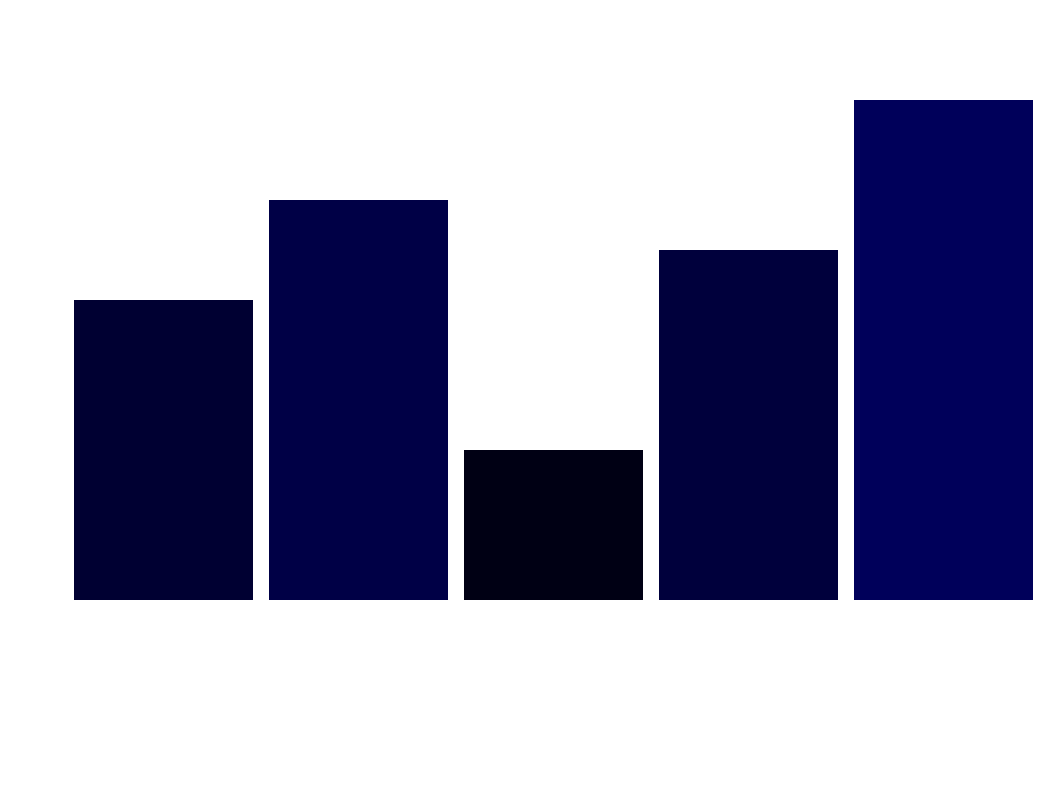
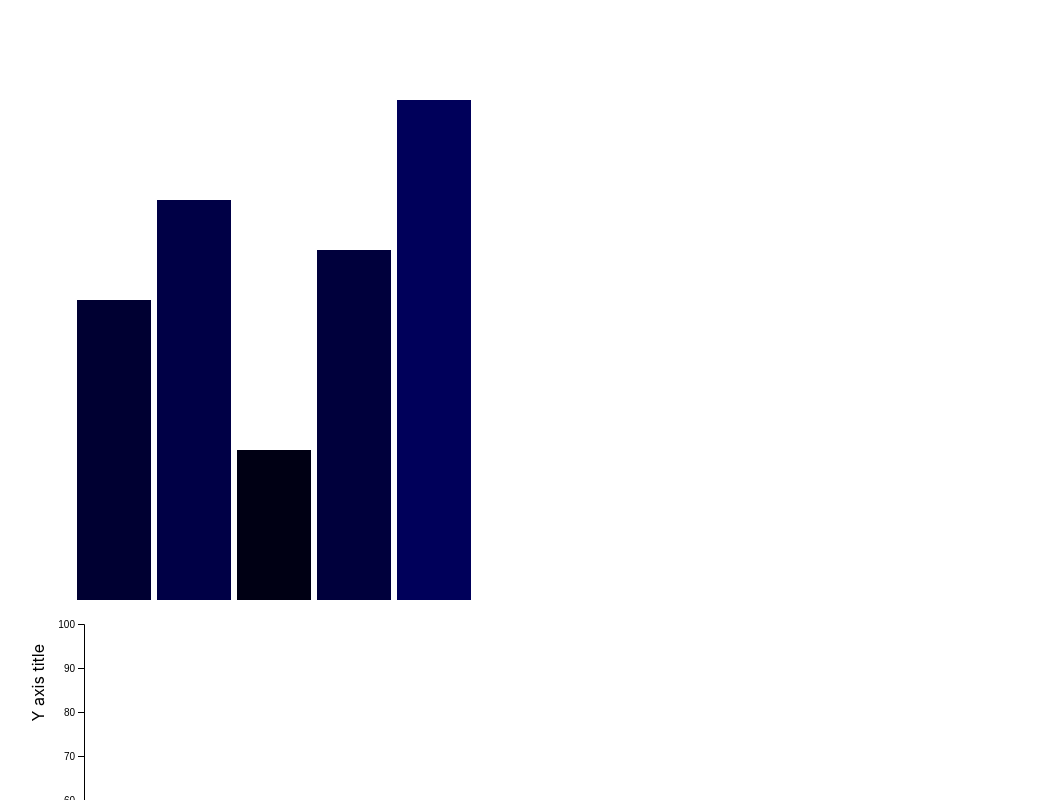
Before and after one commit to OliverForeman/d3-example, a React (Create React App) app: page / in a window 1280 px wide. Shown: the top 800 px of the page, without its empty margins (136-1200 px from the left). Built offline with nearby package versions, Linux system fonts and the light colour scheme.

Commit message:
Added example of basic axis drawing

```diff
--- a/src/app/App.js
+++ b/src/app/App.js
@@ -1,11 +1,13 @@
 import React from 'react';
 import './App.css';
-import Graph from '../Graph';
+import Graph from '../d3/Graph';
+import Axis from '../d3/Axis';
 
 function App() {
   return (
     <div className="App">
       <Graph />
+      <Axis />
     </div>
   );
 }
--- /dev/null
+++ b/src/d3/Axis.jsx
@@ -0,0 +1,63 @@
+import React, { useEffect } from 'react';
+import * as d3 from 'd3';
+
+// See for examples of axis drawing -> https://www.d3-graph-gallery.com/graph/custom_axis.html
+
+const Axis = () => {
+  useEffect(() => {
+    drawGraph();
+  });
+
+  const margin = { top: 20, right: 20, bottom: 40, left: 60 };
+  const width = 960 - margin.left - margin.right;
+  const height = 500 - margin.top - margin.bottom;
+
+  const drawGraph = () => {
+
+    // Get the svg element
+    const svg = d3.select('#axis')
+      .attr('width', width + margin.left + margin.right)
+      .attr('height', height + margin.top + margin.bottom)
+      .append('g')
+        .attr('transform', `translate(${margin.left}, ${margin.top})`);
+
+    // Creating the scaling for the x axis
+    const xScale = d3.scaleLinear()
+      .domain([0, 100]) // The range for the values to be written on the axis (0 to 100)
+      .range([0, width]); // The positioning of the axis (0 to width in px)
+
+    // Creating the scaling for the y axis
+    const yScale = d3.scaleLinear()
+      .domain([0, 100]) // The range for the values to be written on the axis (0 to 100)
+      .range([height, 0]); // The positioning of the axis (height to 0 in px), reversed as drawing starts at the top left
+
+    // Create the x axis
+    svg.append('g')
+      .attr('transform', `translate(0, ${height})`) // Positioning of the axis
+      .call(d3.axisBottom(xScale)); // Draw a bottom axis using our scaling
+
+    //Create the y axis
+    svg.append('g')
+      // .attr('transform', 'translate(50, 0)') // Positioning of the axis
+      .call(d3.axisLeft(yScale)); // Draw a left axis using our scaling
+
+    // Add a label to the x axis
+    svg.append('text')
+      .attr('text-anchor', 'end') // Anchor end of text to positioning
+      .attr('x', width) // Set the x position for the text
+      .attr('y', height + margin.top + 20) // Set the y position for the text (height of graph + margin + distance to place below graph)
+      .text('X axis title'); // The writing for the title of the axis
+
+    // Add a label to the y axis
+    svg.append('text')
+      .attr('text-anchor', 'end') // Anchor end of text to positioning
+      .attr('transform', 'rotate(-90)') // Rotate the text so it's vertical
+      .attr('y', -margin.left + 20) // Move to margin then in (moves on x axis due to rotation)
+      .attr('x', -margin.top) // Move down from edge of graph (moves on y axis due to rotation)
+      .text('Y axis title'); // The writing for the title of the axis
+  };
+
+  return <svg id="axis" />
+};
+
+export default Axis;
--- a/src/Graph.jsx
+++ b/src/d3/Graph.jsx
@@ -25,7 +25,7 @@ const Graph = () => {
       .range([50, height]);
 
     // Setup the canvas
-    const svg = d3.select('svg')
+    const svg = d3.select('#graph')
       .attr('width', width)
       .attr('height', height)
       .style('margin-top', 100)
@@ -45,7 +45,7 @@ const Graph = () => {
 
   // Used to update the bars of the graph
   const update = data => {
-    const svg = d3.select('svg');
+    const svg = d3.select('#graph');
 
     // The same scaling as the initial setup
     const xScale = d3.scaleBand()
@@ -106,9 +106,7 @@ const Graph = () => {
     update([5, 7, 2, 6, 9]);
   }, 4000);
 
-  return (
-    <svg />
-  );
+  return <svg id="graph" />;
 };
 
 export default Graph;
```
